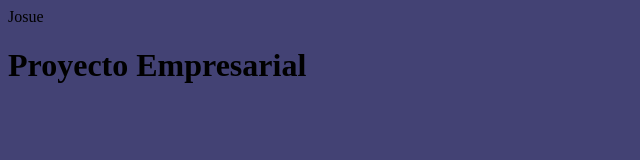
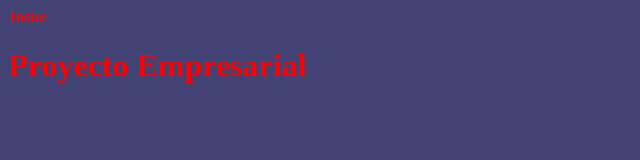
Before and after one commit to yeisonCh/CursoGit, a plain HTML site: page index.html in a window 1280 px wide. Shown: the whole page, without its empty margins (0-640 px from the left). Drawn offline with Linux system fonts and the light colour scheme.

Commit message:
Tipo de letra negrita y color rojo

```diff
--- a/ccs/estilos.css
+++ b/ccs/estilos.css
@@ -1,3 +1,8 @@
 /* Scss Document */
 body {
-  background-color: #434274; }
+  background-color: #434274;
+  font-weight:bold;
+  font:Verdana, Geneva, sans-serif;
+  color:#F00;
+
+  }
```
